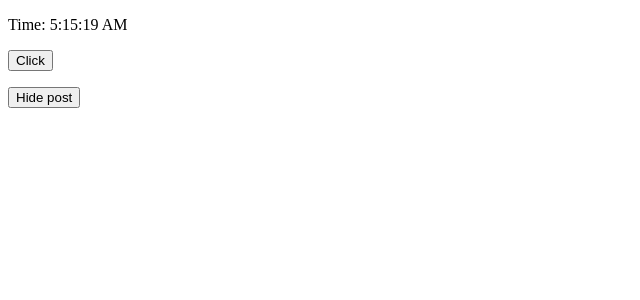
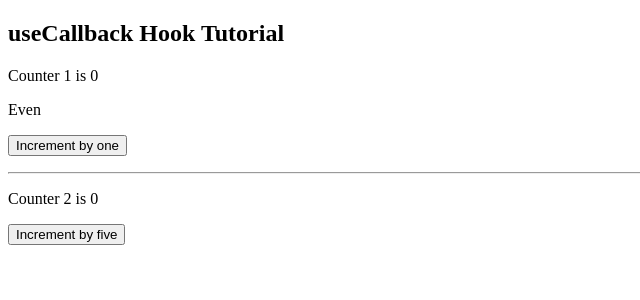
Before and after one commit to sah-wtag/LWS-React-Project-1, a React (Vite) app: page / in a window 1280 px wide. Shown: the top 300 px of the page, without its empty margins (0-640 px from the left). Built offline with nearby package versions, Linux system fonts and the light colour scheme.

Commit message:
React useCallback & useMemo hook

```diff
--- a/src/App.jsx
+++ b/src/App.jsx
@@ -4,25 +4,59 @@
 import Counter from "./components/Counter";
 import HoverCounter from "./components/HoverCounter";
 import Section from "./components/Section";
-import React, { useState } from "react";
+import React, { useCallback, useMemo, useState } from "react";
 import ThemeContext from "./contexts/themeContext";
 import Todo from "./components/Todo";
 import MyComponent from "./components/MyComponent";
+import Title from "./components/Title";
+import Button from "./components/Button";
+import ShowCount from "./components/ShowCount";
 
 function App() {
-  const [show, setShow] = useState(true);
+  const [count1, setCount1] = useState(0);
+  const [count2, setCount2] = useState(0);
+
+  const incrementByOne = useCallback(() => {
+    setCount1((prevCount) => prevCount + 1);
+  }, []);
+
+  const incrementByFive = useCallback(() => {
+    setCount2((prevCount) => prevCount + 5);
+  }, []);
+
+  const isEvenOrOdd = useMemo(() => {
+    let i = 0;
+    while (i < 1000000000) i += 1; // costly operation
+    return count1 % 2 === 0;
+  }, [count1]);
 
   return (
     <div className="app">
-      <div>{show && <MyComponent />}</div>
-      <p>
-        <button type="button" onClick={() => setShow((prevShow) => !prevShow)}>
-          {show ? "Hide post" : "Show post"}
-        </button>
-      </p>
+      <Title />
+      <ShowCount count={count1} title="Counter 1" />
+      <span>{isEvenOrOdd ? "Even" : "Odd"}</span>
+      <Button handleClick={incrementByOne}>Increment by one</Button>
+      <hr />
+      <ShowCount count={count2} title="Counter 2" />
+      <Button handleClick={incrementByFive}>Increment by five</Button>
     </div>
   );
 }
+
+// function App() {
+//   const [show, setShow] = useState(true);
+
+//   return (
+//     <div className="app">
+//       <div>{show && <MyComponent />}</div>
+//       <p>
+//         <button type="button" onClick={() => setShow((prevShow) => !prevShow)}>
+//           {show ? "Hide post" : "Show post"}
+//         </button>
+//       </p>
+//     </div>
+//   );
+// }
 
 // class App extends React.Component {
 //   state = {
@@ -46,7 +80,7 @@
 //       <div>
 //         {/* <Form/> */}
 //         {/* <Calculator /> */}
-            // <Todo />
+// <Todo />
 //         <Counter>
 //           {(counter, incrementCount) => (
 //             <ClickCounter count={counter} incrementCount={incrementCount} />
--- /dev/null
+++ b/src/components/Button.jsx
@@ -0,0 +1,15 @@
+import React from "react";
+
+function Button({ handleClick, children }) {
+  console.log(`rendering button ${children}`);
+
+  return (
+    <p>
+      <button type="button" onClick={handleClick}>
+        {children}
+      </button>
+    </p>
+  );
+}
+
+export default React.memo(Button);
--- /dev/null
+++ b/src/components/ShowCount.jsx
@@ -0,0 +1,13 @@
+import React from "react";
+
+function ShowCount({ count, title }) {
+  console.log(`rendering ${title}....`);
+
+  return (
+    <p>
+      {title} is {count}
+    </p>
+  );
+}
+
+export default React.memo(ShowCount);
--- /dev/null
+++ b/src/components/Title.jsx
@@ -0,0 +1,9 @@
+import React from "react";
+
+function Title() {
+  console.log("rendering title...");
+
+  return <h2>useCallback Hook Tutorial</h2>;
+}
+
+export default React.memo(Title);
```
